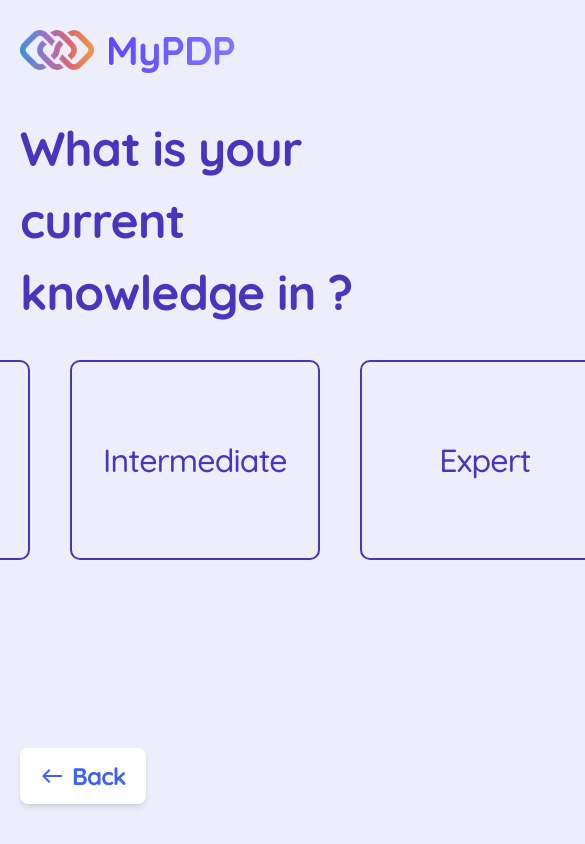
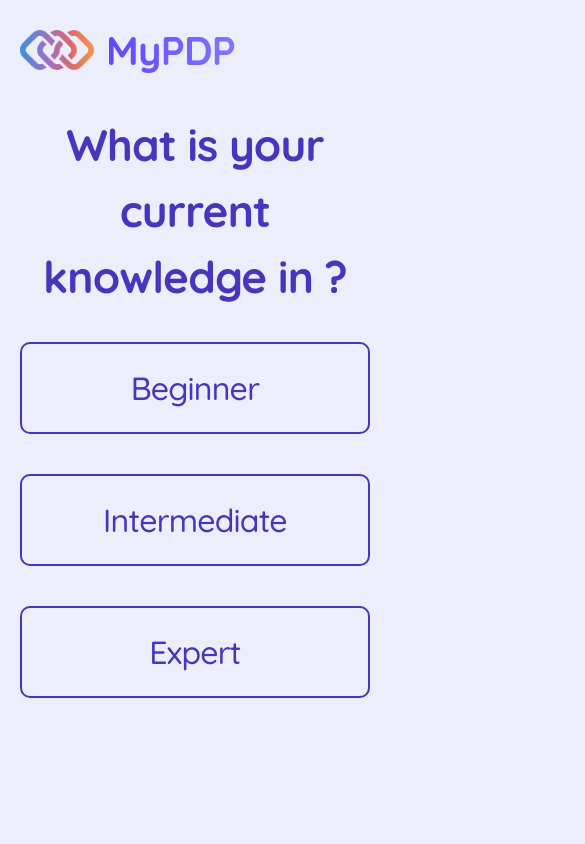
Before and after one commit to britzky/career-coach, a React (Vite) app in the folder frontend/career-coach/: page /skill-level in a window 390 px wide. Shown: the top 844 px of the page, 585 px wide, since content can reach past the window. Built offline with nearby package versions, Linux system fonts and the light colour scheme.

Commit message:
Adjusted width of cards on small screen size

```diff
--- a/frontend/career-coach/src/components/CareerInfoCard/CareerInfoCard.tsx
+++ b/frontend/career-coach/src/components/CareerInfoCard/CareerInfoCard.tsx
@@ -7,7 +7,7 @@ interface CareerInfoCardProps {
 }
 
 export const CareerInfoCard: React.FC<CareerInfoCardProps> = ({ text, tag, years, onCardClick, selected }) => {
-  const customClass = selected ? 'bg-purpleText text-white w-[250px] h-[200px] rounded-[10px] cursor-pointer flex flex-col justify-center items-center min-h-[200px] text-base font-medium text-center' : 'border-2 border-purpleText hover:bg-cardHover w-[250px] h-[200px] rounded-[10px] cursor-pointer flex flex-col justify-center items-center min-h-[200px] text-purpleText text-base font-medium text-center'
+  const customClass = selected ? 'bg-purpleText text-white lg:w-[250px]  rounded-[10px] cursor-pointer flex flex-col justify-center items-center min-h-[200px] text-base font-medium text-center' : 'border-2 border-purpleText hover:bg-cardHover lg:w-[250px] w-full rounded-[10px] cursor-pointer flex flex-col justify-center items-center lg:min-h-[200px] text-purpleText text-base font-medium text-center py-5'
   return (
       <div className={customClass} onClick={() => onCardClick(tag)}>
         <p>{text}</p>
--- a/frontend/career-coach/src/pages/SkillLevel/SkillLevel.tsx
+++ b/frontend/career-coach/src/pages/SkillLevel/SkillLevel.tsx
@@ -45,11 +45,11 @@ export const SkillLevel = () => {
 
   return (
     <div className="flex justify-center min-h-screen w-full">
-      <div className="flex flex-col w-full mt-28">
-        <div className="flex justify-center mb-8">
-          <p className="text-purpleText text-xl font-bold">What is your current knowledge in <span className="bg-current-knowledge gradient-text">{careerDetails.career}</span>?</p>
+      <div className="flex flex-col justify-center w-full mt-28">
+        <div className="flex flex-col justify-center mb-8">
+          <p className="text-purpleText text-xl text-center font-bold">What is your current knowledge in <span className="bg-current-knowledge gradient-text">{careerDetails.career}</span>?</p>
         </div>
-        <div className="flex gap-10 justify-center">
+        <div className="flex flex-col lg:flex-row gap-10 justify-center mb-44">
           <div>
             <CareerInfoCard
               text="Beginner"
@@ -75,12 +75,15 @@ export const SkillLevel = () => {
             />
           </div>
         </div>
-        <div className="flex justify-between mt-auto mb-10">
+        <div className="flex justify-between lg:mt-auto mt-18 mb-10">
           <NavButton back to='/timeframe'>Back</NavButton>
-          <div style={{ flexGrow: 1}} className='mx-[30rem]'>
+          <div style={{ flexGrow: 1}} className='lg:mx-[30rem] hidden lg:block'>
             <ProgressTracker />
           </div>
           <NavButton disabled={!selectedCard} onClick={handleContinueClick}>Continue</NavButton>
+        </div>
+        <div className="lg:hidden mb-10">
+          <ProgressTracker />
         </div>
       </div>
     </div>
--- a/frontend/career-coach/tailwind.config.js
+++ b/frontend/career-coach/tailwind.config.js
@@ -14,7 +14,7 @@ export default {
         'sm': '24px',
         'base': '32px',
         'lg': '40px',
-        'xl': '48px',
+        'xl': '44px',
         'xxl': '60px',
       },
       fontWeight: {
```
